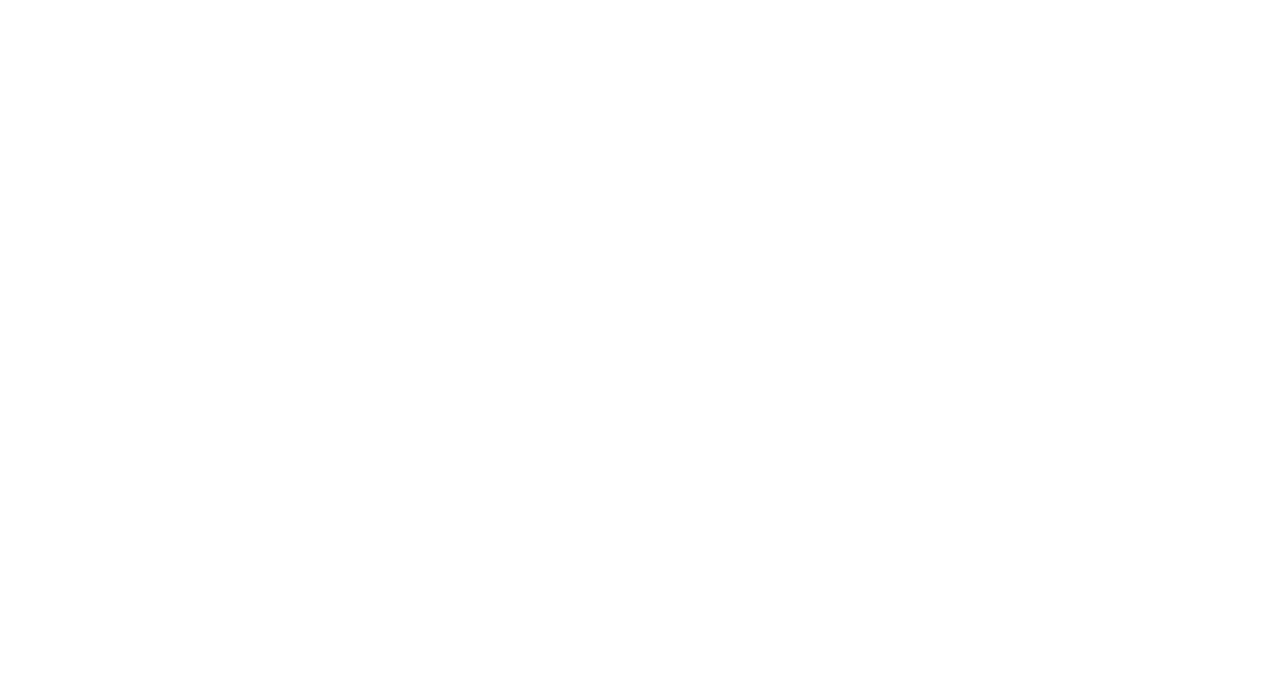
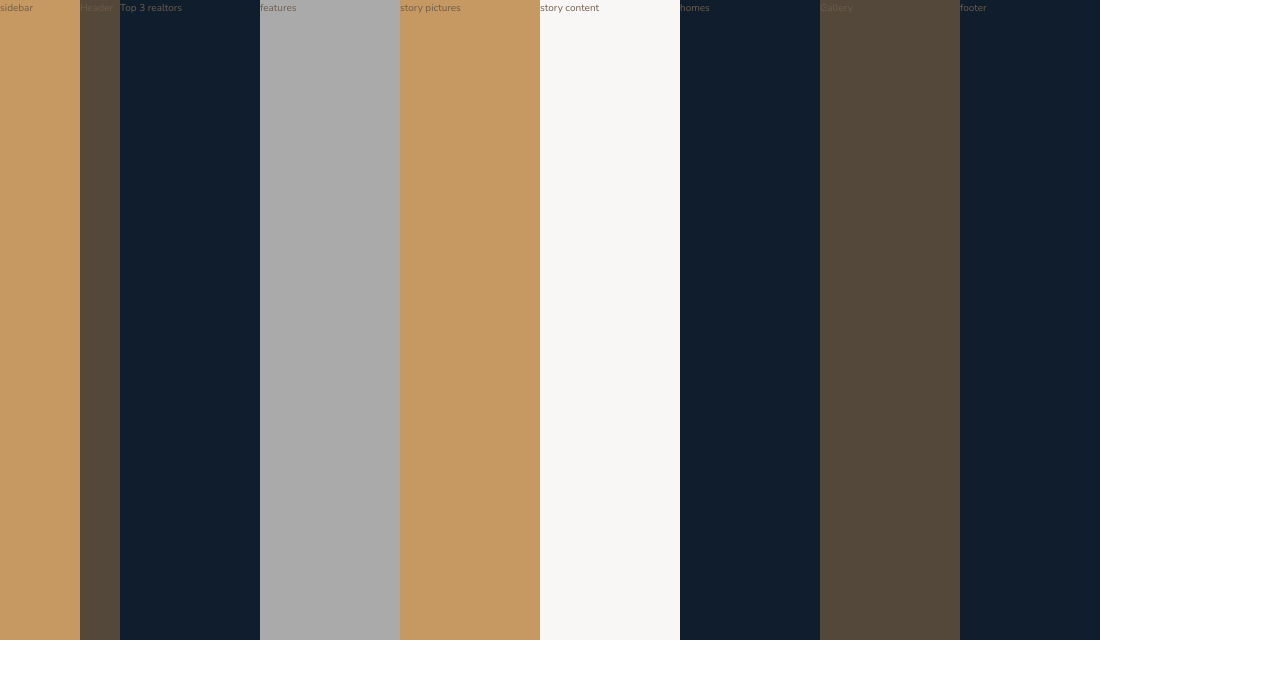
Before and after one commit to shivang10/css-projects, a website: page nexter/index.html in a window 1280 px wide. Drawn offline with nearby package versions, Linux system fonts and the light colour scheme; files that its build step writes are made by us from their sources.

Commit message:
content background and grid setup

```diff
--- a/nexter/index.html
+++ b/nexter/index.html
@@ -1,5 +1,6 @@
 <!DOCTYPE html>
 <html lang="en">
+
 <head>
     <meta charset="UTF-8">
     <meta name="viewport" content="width=device-width, initial-scale=1.0">
@@ -11,7 +12,43 @@
 
     <title>nexter &mdash; your home, your freedom</title>
 </head>
+
 <body class="container">
+    <div class="sidebar">
+        sidebar
+    </div>
 
+    <header class="header">
+        Header
+    </header>
+
+    <div class="realtors">
+        Top 3 realtors
+    </div>
+
+    <section class="features">
+        features
+    </section>
+
+    <div class="story__pictures">
+        story pictures
+    </div>
+
+    <div class="story__content">
+        story content
+    </div>
+
+    <section class="homes">
+        homes
+    </section>
+
+    <section class="gallery">
+        Gallery
+    </section>
+
+    <footer class="footer">
+        footer
+    </footer>
 </body>
+
 </html>
--- a/nexter/sass/_base.scss
+++ b/nexter/sass/_base.scss
@@ -24,7 +24,7 @@ $font-display: "Josefin Sans", sans-serif;
 
 html {
     box-sizing: border-box;
-    font-size: 62.5; // 10px/16px = 62.5% 1rem = 10px
+    font-size: 62.5%; // 10px/16px = 62.5% 1rem = 10px
 }
 
 body {
@@ -33,3 +33,14 @@ body {
     font-weight: 300;
     line-height: 1.6;
 }
+
+.container {
+    display: grid;
+    grid-template-rows: 80vh min-content 40vw repeat(3, min-content);
+    grid-template-columns:
+        [sidebar-start] 8rem [sidebar-end full-start] 1fr [center-start] repeat(
+            8,
+            [col-start] minmax(min-content, 14rem) [col-end]
+        )
+        [center-end] 1fr [full-end];
+}
--- a/nexter/sass/_features.scss
+++ b/nexter/sass/_features.scss
@@ -0,0 +1,3 @@
+.features {
+    background-color: $color-grey-light-2;
+}
--- a/nexter/sass/_footer.scss
+++ b/nexter/sass/_footer.scss
@@ -0,0 +1,3 @@
+.footer {
+    background-color: $color-secondary;
+}
--- a/nexter/sass/_gallery.scss
+++ b/nexter/sass/_gallery.scss
@@ -0,0 +1,3 @@
+.gallery {
+    background-color: $color-grey-dark-1;
+}
--- a/nexter/sass/_header.scss
+++ b/nexter/sass/_header.scss
@@ -0,0 +1,3 @@
+.header {
+    background-color: $color-grey-dark-1;
+}
--- a/nexter/sass/_homes.scss
+++ b/nexter/sass/_homes.scss
@@ -0,0 +1,3 @@
+.homes {
+    background-color: $color-secondary;
+}
--- a/nexter/sass/_realtors.scss
+++ b/nexter/sass/_realtors.scss
@@ -0,0 +1,3 @@
+.realtors {
+    background-color: $color-secondary;
+}
--- a/nexter/sass/_sidebar.scss
+++ b/nexter/sass/_sidebar.scss
@@ -0,0 +1,3 @@
+.sidebar {
+    background-color: $color-primary;
+}
--- a/nexter/sass/_typography.scss
+++ b/nexter/sass/_typography.scss
@@ -0,0 +1,9 @@
+.story {
+    &__pictures {
+        background-color: $color-primary;
+    }
+
+    &__content {
+        background-color: $color-grey-light-1;
+    }
+}
```
Also changed, not shown: nexter/css/style.css (added). Lines whose indentation alone changed are shown as unchanged.
